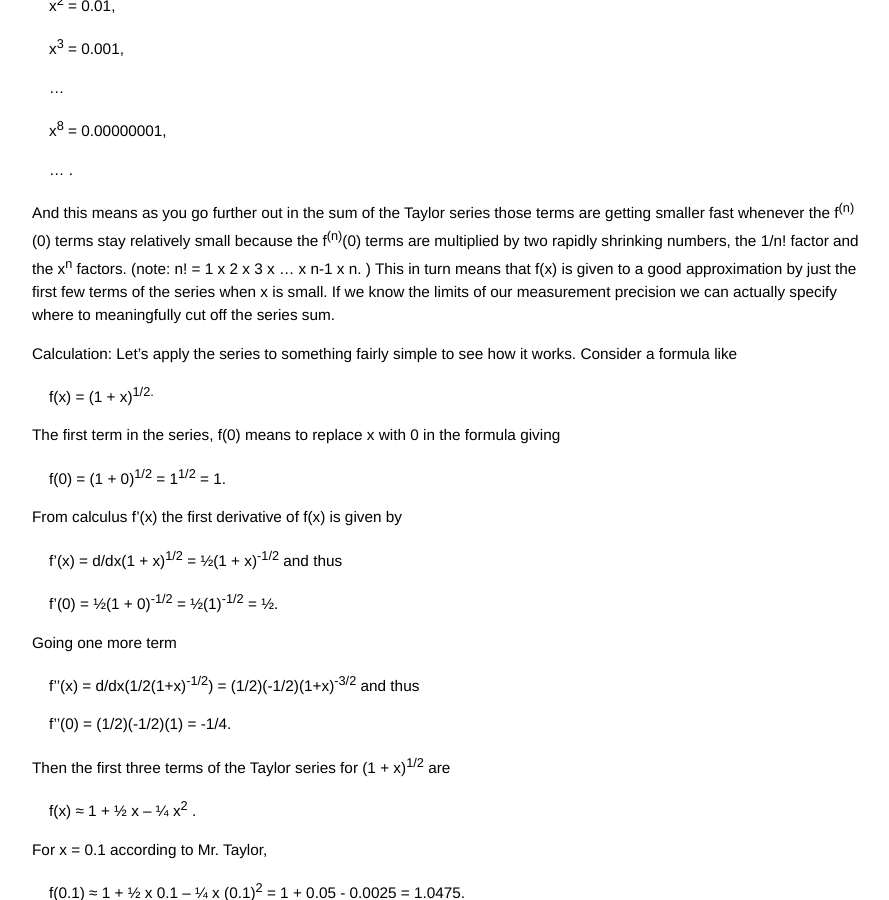
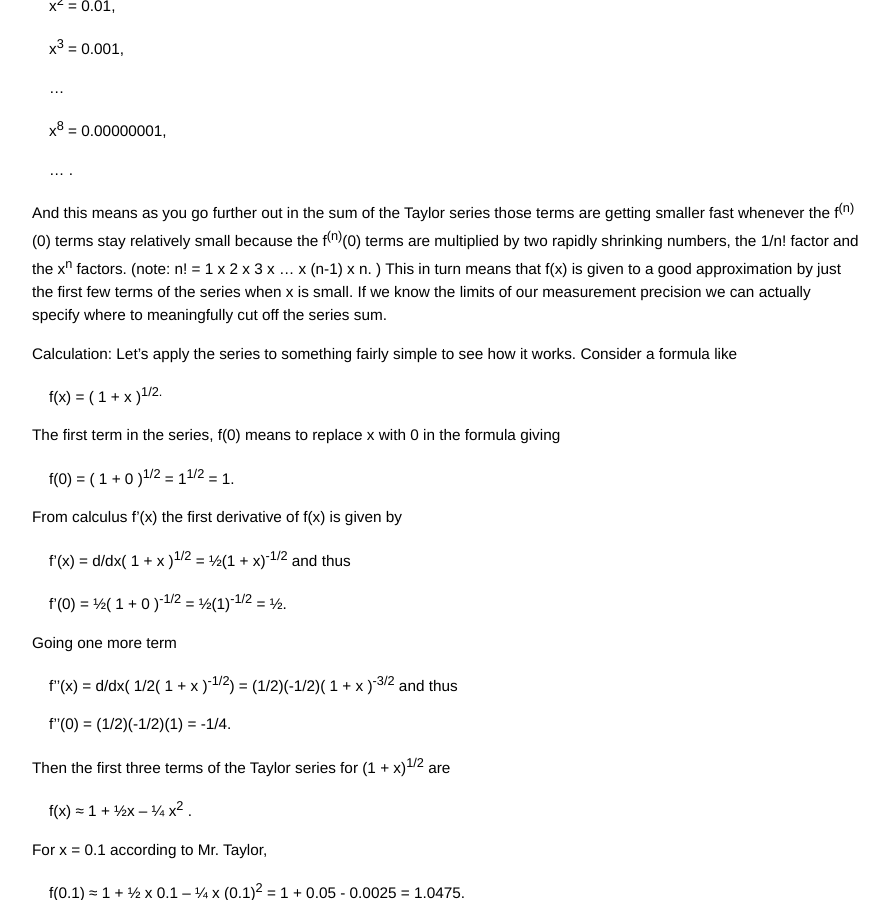
Before and after one commit to grbfacet/facet, a Jekyll site: the page built from tutorial.md, in a window 1280 px wide and 900 px high, scrolled down 17084 px. Shown: the whole window, without its empty margins (193-1082 px from the left). Built offline with Jekyll 4.4.1, drawn with Linux system fonts in a browser that asks for light colours.

Commit message:
Update tutorial.md

```diff
--- a/tutorial.md
+++ b/tutorial.md
@@ -425,31 +425,31 @@
 
 <span class="eq">… .
 
-And this means as you go further out in the sum of the Taylor series those terms are getting smaller fast whenever the f<sup>(n)</sup>(0) terms stay relatively small because the f<sup>(n)</sup>(0) terms are multiplied by two rapidly shrinking numbers, the 1/n! factor and the x<sup>n</sup> factors. (note: n! = 1 x 2 x 3 x ... x n-1 x n. ) This in turn means that f(x) is given to a good approximation by just the first few terms of the series when x is small. If we know the limits of our measurement precision we can actually specify where to meaningfully cut off the series sum.
+And this means as you go further out in the sum of the Taylor series those terms are getting smaller fast whenever the f<sup>(n)</sup>(0) terms stay relatively small because the f<sup>(n)</sup>(0) terms are multiplied by two rapidly shrinking numbers, the 1/n! factor and the x<sup>n</sup> factors. (note: n! = 1 x 2 x 3 x ... x (n-1) x n. ) This in turn means that f(x) is given to a good approximation by just the first few terms of the series when x is small. If we know the limits of our measurement precision we can actually specify where to meaningfully cut off the series sum.
 
 Calculation: Let’s apply the series to something fairly simple to see how it works. Consider a formula like
 
-<span class="eq">f(x) = (1 + x)<sup>1/2.</sup></span>
+<span class="eq">f(x) = ( 1 + x )<sup>1/2.</sup></span>
 
 The first term in the series, f(0) means to replace x with 0 in the formula giving
 
-<span class="eq">f(0) = (1 + 0)<sup>1/2</sup> = 1<sup>1/2</sup>  = 1.</span>
+<span class="eq">f(0) = ( 1 + 0 )<sup>1/2</sup> = 1<sup>1/2</sup>  = 1.</span>
 
 From calculus f’(x) the first derivative of f(x) is given by
 
-<span class="eq">f’(x) = d/dx(1 + x)<sup>1/2</sup> = ½(1 + x)<sup>-1/2</sup> and thus</span>
+<span class="eq">f’(x) = d/dx( 1 + x )<sup>1/2</sup> = ½(1 + x)<sup>-1/2</sup> and thus</span>
 
-<span class="eq">f’(0) = ½(1 + 0)<sup>-1/2</sup> = ½(1)<sup>-1/2</sup> = ½.</span>
+<span class="eq">f’(0) = ½( 1 + 0 )<sup>-1/2</sup> = ½(1)<sup>-1/2</sup> = ½.</span>
 
 Going one more term
 
-<span class="eq">f’’(x) = d/dx(1/2(1+x)<sup>-1/2</sup>) = (1/2)(-1/2)(1+x)<sup>-3/2</sup> and thus</span>
+<span class="eq">f’’(x) = d/dx( 1/2( 1 + x )<sup>-1/2</sup>) = (1/2)(-1/2)( 1 + x )<sup>-3/2</sup> and thus</span>
 
 <span class="eq">f’’(0) = (1/2)(-1/2)(1) = -1/4.</span>
 
 Then the first three terms of the Taylor series for (1 + x)<sup>1/2</sup> are
 
-<span class="eq">f(x) ≈ 1 + ½ x – ¼ x<sup>2</sup> .</span>
+<span class="eq">f(x) ≈ 1 + ½x – ¼ x<sup>2</sup> .</span>
 
 For x = 0.1 according to Mr. Taylor,
 
```
